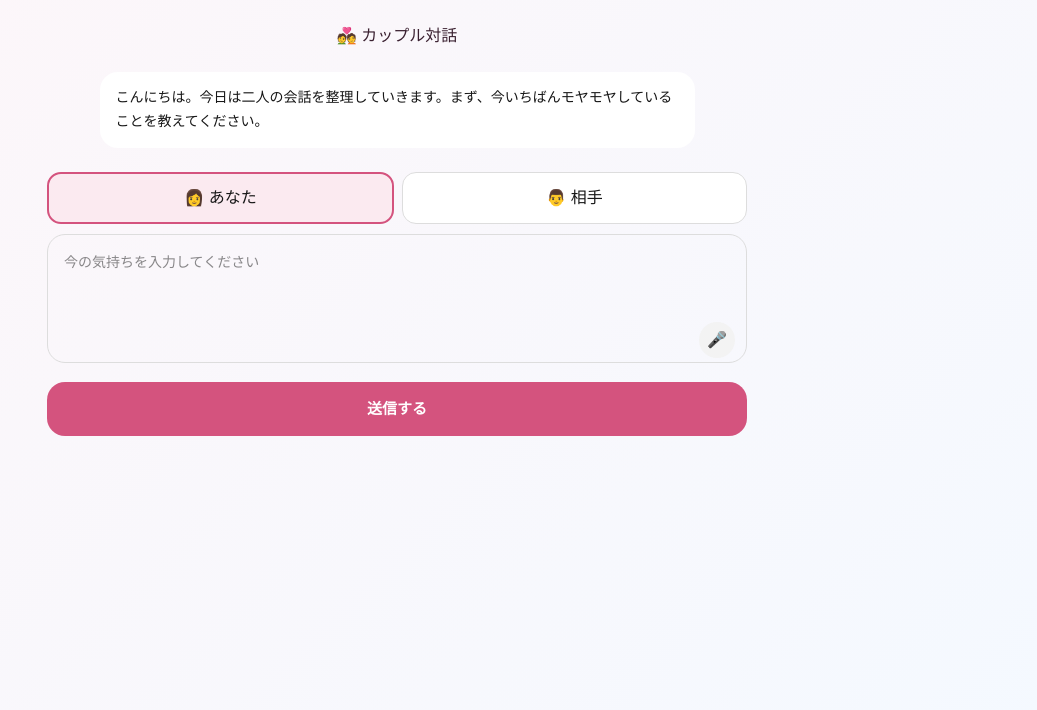
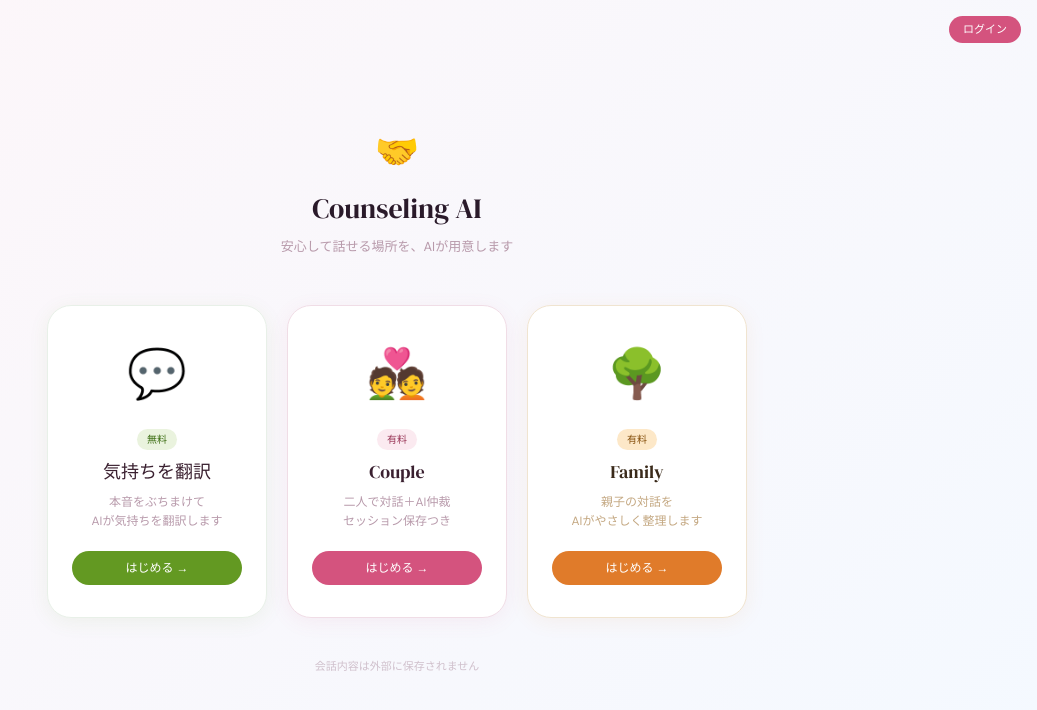
Before and after one commit to kimikanaemon-ui/couple-ai, a Next.js app: page /couple in a window 1280 px wide. Shown: the top 710 px of the page, without its empty margins (243-1280 px from the left). Built offline with nearby package versions, Linux system fonts and the light colour scheme; no server answers.

Commit message:
fix: Stripeデバッグログ追加

```diff
--- a/app/couple/page.tsx
+++ b/app/couple/page.tsx
@@ -1,317 +1,148 @@
 "use client";
 
-import { useState, useRef } from "react";
+import { useRouter } from "next/navigation";
+import { useEffect, useState } from "react";
+import { supabase } from "@/lib/supabase";
 
-type Message = {
-  role: "user" | "partner" | "ai";
-  text: string;
-};
+export default function Home() {
+  const router = useRouter();
+  const [user, setUser] = useState<any>(null);
 
-export default function CouplePage() {
-  const [messages, setMessages] = useState<Message[]>([
-    {
-      role: "ai",
-      text:
-        "こんにちは。今日は二人の会話を整理していきます。まず、今いちばんモヤモヤしていることを教えてください。",
-    },
-  ]);
+  useEffect(() => {
+    supabase.auth.getSession().then(({ data: { session } }) => {
+      setUser(session?.user ?? null);
+    });
+    const { data: { subscription } } = supabase.auth.onAuthStateChange((_event, session) => {
+      setUser(session?.user ?? null);
+    });
+    return () => subscription.unsubscribe();
+  }, []);
 
-  const [input, setInput] = useState("");
-  const [speaker, setSpeaker] = useState<"user" | "partner">("user");
-
-  const [loading, setLoading] = useState(false);
-
-  const [listening, setListening] = useState(false);
-
-  const recognitionRef = useRef<any>(null);
-
-  const startListening = () => {
-    const SR =
-      (window as any).SpeechRecognition ||
-      (window as any).webkitSpeechRecognition;
-
-    if (!SR) {
-      alert("このブラウザは音声入力に対応していません");
-      return;
-    }
-
-    if (recognitionRef.current) {
-      recognitionRef.current.stop();
-      recognitionRef.current = null;
-      setListening(false);
-      return;
-    }
-
-    const recognition = new SR();
-
-    recognition.lang = "ja-JP";
-    recognition.interimResults = true;
-    recognition.continuous = true;
-
-    recognitionRef.current = recognition;
-
-    let finalTranscript = input;
-
-    recognition.onstart = () => {
-      setListening(true);
-    };
-
-    recognition.onresult = (event: any) => {
-      let interimTranscript = "";
-
-      for (let i = event.resultIndex; i < event.results.length; i++) {
-        const transcript = event.results[i][0].transcript;
-
-        if (event.results[i].isFinal) {
-          finalTranscript += transcript;
-        } else {
-          interimTranscript += transcript;
-        }
-      }
-
-      setInput(finalTranscript + interimTranscript);
-    };
-
-    recognition.onerror = () => {
-      setListening(false);
-      recognitionRef.current = null;
-    };
-
-    recognition.onend = () => {
-      setListening(false);
-      recognitionRef.current = null;
-      setInput(finalTranscript);
-    };
-
-    recognition.start();
-  };
-
-  const sendMessage = async () => {
-    if (!input.trim()) return;
-
-    const newMessages: Message[] = [
-      ...messages,
-      {
-        role: speaker,
-        text: input,
-      },
-    ];
-
-    setMessages(newMessages);
-
-    const currentInput = input;
-
-    setInput("");
-
-    setLoading(true);
-
-    try {
-      const res = await fetch("/api/chat", {
-        method: "POST",
-        headers: {
-          "Content-Type": "application/json",
-        },
-        body: JSON.stringify({
-          messages: newMessages,
-        }),
-      });
-
-      const data = await res.json();
-
-      setMessages([
-        ...newMessages,
-        {
-          role: "ai",
-          text: data.reply,
-        },
-      ]);
-
-      setSpeaker(speaker === "user" ? "partner" : "user");
-    } catch (e) {
-      console.error(e);
-
-      setMessages([
-        ...newMessages,
-        {
-          role: "ai",
-          text: "通信エラーが発生しました。",
-        },
-      ]);
-    } finally {
-      setLoading(false);
-    }
+  const handleLogout = async () => {
+    await supabase.auth.signOut();
+    setUser(null);
   };
 
   return (
-    <main
-      style={{
-        minHeight: "100vh",
-        background:
-          "linear-gradient(135deg,#FDF6F9 0%,#F4F9FF 100%)",
-        padding: 24,
-        fontFamily: "sans-serif",
-      }}
-    >
-      <div
-        style={{
-          maxWidth: 700,
-          margin: "0 auto",
-        }}
-      >
-        <h1
-          style={{
-            textAlign: "center",
-            marginBottom: 24,
-            color: "#3a2030",
-          }}
-        >
-          💑 カップル対話
+    <main style={{ minHeight: "100vh", background: "linear-gradient(135deg, #FDF6F9 0%, #F4F9FF 100%)", display: "flex", flexDirection: "column", alignItems: "center", justifyContent: "center", fontFamily: "'DM Sans', sans-serif", padding: 24 }}>
+      <style>{`
+        @import url('https://fonts.googleapis.com/css2?family=DM+Sans:wght@300;400;500&family=DM+Serif+Display:ital@0;1&display=swap');
+        @keyframes fadein { from { opacity: 0; transform: translateY(16px); } to { opacity: 1; transform: translateY(0); } }
+        .card { animation: fadein 0.5s ease both; }
+        .card:hover { transform: translateY(-4px) scale(1.02); box-shadow: 0 12px 40px rgba(0,0,0,.10) !important; }
+        .card { transition: transform .25s ease, box-shadow .25s ease; }
+      `}</style>
+
+      {/* ユーザー情報 */}
+      <div style={{ position: "fixed", top: 16, right: 16, display: "flex", alignItems: "center", gap: 10 }}>
+        {user ? (
+          <>
+            <span style={{ fontSize: 12, color: "#b89aab" }}>{user.email}</span>
+            <button onClick={async () => {
+              try {
+                const res = await fetch("/api/stripe/checkout", {
+                  method: "POST",
+                  headers: { "Content-Type": "application/json" },
+                  body: JSON.stringify({ userId: user.id, email: user.email }),
+                });
+                const data = await res.json();
+                console.log("Stripe response:", data);
+                if (data.url) {
+                  window.location.href = data.url;
+                } else {
+                  alert("エラー: " + JSON.stringify(data));
+                }
+              } catch (e) {
+                console.error("Stripe error:", e);
+                alert("通信エラーが発生しました");
+              }
+            }}
+              style={{ fontSize: 11, padding: "5px 14px", borderRadius: 20, border: "none", background: "linear-gradient(135deg,#D4537E,#E07B2A)", color: "white", cursor: "pointer", fontWeight: 500 }}>
+              ✨ Premium
+            </button>
+            <button onClick={handleLogout}
+              style={{ fontSize: 11, padding: "5px 14px", borderRadius: 20, border: "0.5px solid #f0dde6", background: "white", color: "#b89aab", cursor: "pointer" }}>
+              ログアウト
+            </button>
+          </>
+        ) : (
+          <button onClick={() => router.push("/login")}
+            style={{ fontSize: 11, padding: "5px 14px", borderRadius: 20, border: "none", background: "#D4537E", color: "white", cursor: "pointer", fontWeight: 500 }}>
+            ログイン
+          </button>
+        )}
+      </div>
+
+      {/* ロゴ */}
+      <div style={{ textAlign: "center", marginBottom: 48 }}>
+        <div style={{ fontSize: 36, marginBottom: 8 }}>🤝</div>
+        <h1 style={{ fontFamily: "'DM Serif Display', serif", fontSize: 28, color: "#2a1a2a", margin: 0 }}>
+          Counseling AI
         </h1>
+        <p style={{ fontSize: 13, color: "#b89aab", marginTop: 8 }}>
+          安心して話せる場所を、AIが用意します
+        </p>
+      </div>
 
-        <div
-          style={{
-            display: "flex",
-            flexDirection: "column",
-            gap: 12,
-            marginBottom: 24,
-          }}
-        >
-          {messages.map((m, i) => (
-            <div
-              key={i}
-              style={{
-                alignSelf:
-                  m.role === "ai"
-                    ? "center"
-                    : m.role === "user"
-                    ? "flex-start"
-                    : "flex-end",
+      {/* カード選択 */}
+      <div style={{ display: "flex", gap: 20, flexWrap: "wrap", justifyContent: "center" }}>
 
-                background:
-                  m.role === "ai"
-                    ? "#fff"
-                    : m.role === "user"
-                    ? "#FBEAF0"
-                    : "#E6F1FB",
-
-                padding: "14px 16px",
-                borderRadius: 18,
-                maxWidth: "85%",
-                lineHeight: 1.7,
-                fontSize: 14,
-                whiteSpace: "pre-wrap",
-              }}
-            >
-              {m.text}
-            </div>
-          ))}
+        {/* 無料版 */}
+        <div className="card"
+          onClick={() => router.push("/free")}
+          style={{ width: 220, background: "white", borderRadius: 24, border: "0.5px solid #e8f0e8", padding: "32px 24px", cursor: "pointer", textAlign: "center", boxShadow: "0 4px 20px rgba(99,153,34,.08)", animationDelay: "0s" }}>
+          <div style={{ fontSize: 48, marginBottom: 16 }}>💬</div>
+          <div style={{ fontSize: 10, background: "#EAF3DE", color: "#3B6D11", borderRadius: 20, padding: "3px 10px", display: "inline-block", marginBottom: 8, fontWeight: 500 }}>無料</div>
+          <h2 style={{ fontFamily: "'DM Serif Display', serif", fontSize: 18, color: "#3a2030", margin: "0 0 8px" }}>
+            気持ちを翻訳
+          </h2>
+          <p style={{ fontSize: 12, color: "#b89aab", lineHeight: 1.6, margin: "0 0 20px" }}>
+            本音をぶちまけて<br/>AIが気持ちを翻訳します
+          </p>
+          <div style={{ background: "#639922", color: "white", borderRadius: 20, padding: "8px 0", fontSize: 12, fontWeight: 500 }}>
+            はじめる →
+          </div>
         </div>
 
-        <div
-          style={{
-            display: "flex",
-            gap: 8,
-            marginBottom: 10,
-          }}
-        >
-          <button
-            onClick={() => setSpeaker("user")}
-            style={{
-              flex: 1,
-              padding: 12,
-              borderRadius: 14,
-              border:
-                speaker === "user"
-                  ? "2px solid #D4537E"
-                  : "1px solid #ddd",
-              background:
-                speaker === "user"
-                  ? "#FBEAF0"
-                  : "white",
-            }}
-          >
-            👩 あなた
-          </button>
-
-          <button
-            onClick={() => setSpeaker("partner")}
-            style={{
-              flex: 1,
-              padding: 12,
-              borderRadius: 14,
-              border:
-                speaker === "partner"
-                  ? "2px solid #4A90E2"
-                  : "1px solid #ddd",
-              background:
-                speaker === "partner"
-                  ? "#E6F1FB"
-                  : "white",
-            }}
-          >
-            👨 相手
-          </button>
+        {/* カップル有料版 */}
+        <div className="card"
+          onClick={() => router.push("/couple")}
+          style={{ width: 220, background: "white", borderRadius: 24, border: "0.5px solid #f0dde6", padding: "32px 24px", cursor: "pointer", textAlign: "center", boxShadow: "0 4px 20px rgba(212,83,126,.08)", animationDelay: "0.1s" }}>
+          <div style={{ fontSize: 48, marginBottom: 16 }}>💑</div>
+          <div style={{ fontSize: 10, background: "#FBEAF0", color: "#993556", borderRadius: 20, padding: "3px 10px", display: "inline-block", marginBottom: 8, fontWeight: 500 }}>有料</div>
+          <h2 style={{ fontFamily: "'DM Serif Display', serif", fontSize: 18, color: "#3a2030", margin: "0 0 8px" }}>
+            Couple
+          </h2>
+          <p style={{ fontSize: 12, color: "#b89aab", lineHeight: 1.6, margin: "0 0 20px" }}>
+            二人で対話＋AI仲裁<br/>セッション保存つき
+          </p>
+          <div style={{ background: "#D4537E", color: "white", borderRadius: 20, padding: "8px 0", fontSize: 12, fontWeight: 500 }}>
+            はじめる →
+          </div>
         </div>
 
-        <div
-          style={{
-            position: "relative",
-          }}
-        >
-          <textarea
-            rows={4}
-            value={input}
-            onChange={(e) => setInput(e.target.value)}
-            placeholder="今の気持ちを入力してください"
-            style={{
-              width: "100%",
-              borderRadius: 18,
-              border: "1px solid #ddd",
-              padding: "16px 52px 16px 16px",
-              resize: "none",
-              fontSize: 14,
-              lineHeight: 1.7,
-            }}
-          />
-
-          <button
-            onClick={startListening}
-            style={{
-              position: "absolute",
-              right: 12,
-              bottom: 12,
-              width: 36,
-              height: 36,
-              borderRadius: "50%",
-              border: "none",
-              background: listening ? "#E24B4A" : "#f3f3f3",
-              cursor: "pointer",
-              fontSize: 16,
-            }}
-          >
-            {listening ? "⏹" : "🎤"}
-          </button>
+        {/* 親子 */}
+        <div className="card"
+          onClick={() => router.push("/parent-child")}
+          style={{ width: 220, background: "white", borderRadius: 24, border: "0.5px solid #f0e4d0", padding: "32px 24px", cursor: "pointer", textAlign: "center", boxShadow: "0 4px 20px rgba(224,123,42,.08)", animationDelay: "0.2s" }}>
+          <div style={{ fontSize: 48, marginBottom: 16 }}>🌳</div>
+          <div style={{ fontSize: 10, background: "#FDE8C8", color: "#854F0B", borderRadius: 20, padding: "3px 10px", display: "inline-block", marginBottom: 8, fontWeight: 500 }}>有料</div>
+          <h2 style={{ fontFamily: "'DM Serif Display', serif", fontSize: 18, color: "#3a2a1a", margin: "0 0 8px" }}>
+            Family
+          </h2>
+          <p style={{ fontSize: 12, color: "#c4a882", lineHeight: 1.6, margin: "0 0 20px" }}>
+            親子の対話を<br/>AIがやさしく整理します
+          </p>
+          <div style={{ background: "#E07B2A", color: "white", borderRadius: 20, padding: "8px 0", fontSize: 12, fontWeight: 500 }}>
+            はじめる →
+          </div>
         </div>
 
-        <button
-          onClick={sendMessage}
-          disabled={loading}
-          style={{
-            width: "100%",
-            marginTop: 12,
-            padding: 16,
-            borderRadius: 18,
-            border: "none",
-            background: "#D4537E",
-            color: "white",
-            fontSize: 15,
-            fontWeight: 600,
-            cursor: "pointer",
-          }}
-        >
-          {loading ? "AIが整理中…" : "送信する"}
-        </button>
       </div>
+
+      <p style={{ fontSize: 11, color: "#d0c0cc", marginTop: 40 }}>
+        会話内容は外部に保存されません
+      </p>
     </main>
   );
 }
```
